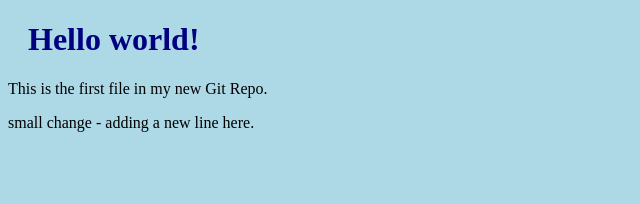
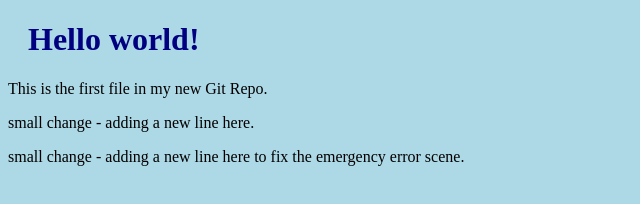
Before and after one commit to ardipak/practice-repo1, a plain HTML site: page index.html in a window 1280 px wide. Shown: the whole page, without its empty margins (0-640 px from the left). Drawn offline with Linux system fonts and the light colour scheme.

Commit message:
updated index.html with em fix bracning scenerio

```diff
--- a/index.html
+++ b/index.html
@@ -9,5 +9,6 @@
 <h1>Hello world!</h1>
 <p>This is the first file in my new Git Repo.</p>
 <p>small change - adding a new line here.</p>
+<p>small change - adding a new line here to fix the emergency error scene.</p>
 </body>
 </html>
```
